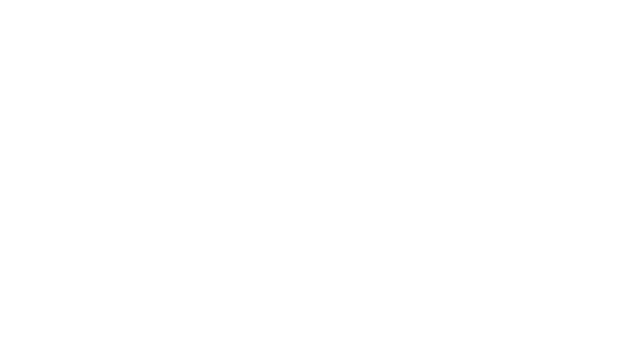
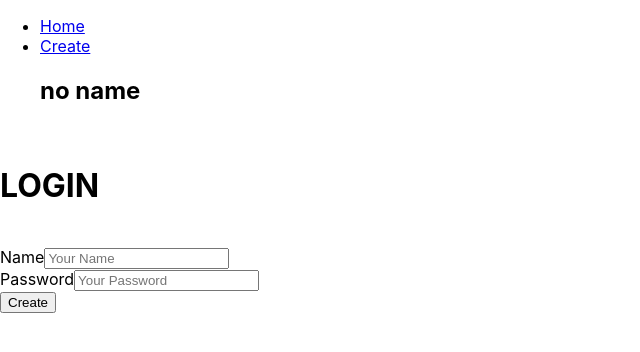
Before and after one commit to m3lfx/react_s_2024, a React (Create React App) app: page /login in a window 1280 px wide. Before the commit this address had no page. Shown: the top 352 px of the page, without its empty margins (0-640 px from the left). Built offline with nearby package versions, Linux system fonts and the light colour scheme.

Commit message:
login component

```diff
--- /dev/null
+++ b/src/Login.js
@@ -0,0 +1,71 @@
+
+import React, { useState, useEffect } from 'react';
+import axios from 'axios';
+import { Link } from 'react-router-dom';
+import Nav from './Nav';
+const Login = () => {
+    const [state, setState] = useState({
+        name: '',
+        password: ''
+    });
+    const { name, password } = state;
+    const handleChange = name => event => {
+        // console.log('name', name, 'event', event.target.value);
+        setState({ ...state, [name]: event.target.value });
+    };
+
+    const handleSubmit = event => {
+        event.preventDefault();
+        console.table({ name, password });
+        // axios
+        //     .post(`${process.env.REACT_APP_API}/post`, { title, content, user })
+        //     .then(response => {
+        //         console.log(response);
+        //         // empty state
+        //         setState({ ...state, title: '', content: '', user: '' });
+        //         // show sucess alert
+        //         alert(`Post titled ${response.data.title} is created`);
+        //     })
+        //     .catch(error => {
+        //         console.log(error.response);
+        //         alert(error.response.data.error);
+        //     });
+    };
+
+    return (
+        <div className="container pb-5">
+            <Nav />
+            <br />
+            <h1>LOGIN</h1>
+            <br />
+            <form onSubmit={handleSubmit}>
+                <div className="form-group">
+                    <label className="text-muted">Name</label>
+                    <input
+                        onChange={handleChange('name')}
+                        value={name}
+                        type="text"
+                        className="form-control"
+                        placeholder="Your Name"
+                        required
+                    />
+                </div>
+                <div className="form-group">
+                    <label className="text-muted">Password</label>
+                    <input
+                        onChange={handleChange('password')}
+                        value={password}
+                        type="password"
+                        className="form-control"
+                        placeholder="Your Password"
+                        required
+                    />
+                </div>
+                <div>
+                    <button className="btn btn-primary">Create</button>
+                </div>
+            </form></div>
+    )
+}
+
+export default Login
--- a/src/RoutedApp.js
+++ b/src/RoutedApp.js
@@ -4,6 +4,7 @@ import App from './App';
 import Create from './Create';
 import SinglePost from './SinglePost';
 import Update from './Update';
+import Login from './Login';
 const RoutedApp = () => {
     return (
         <Router>
@@ -12,6 +13,7 @@ const RoutedApp = () => {
                 <Route path="/create" exact="true" element={<Create />} />
                 <Route path="/post/:slug" exact="true" element={<SinglePost />} />
                 <Route path="/post/update/:slug" exact="true" element={<Update />} />
+                <Route path="/login" exact="true" element={<Login />} />
             </Routes>
         </Router>
     )
```
